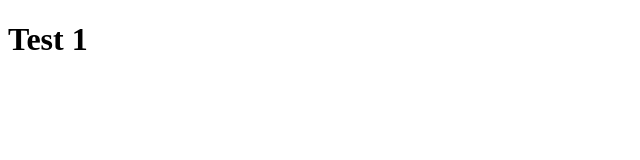
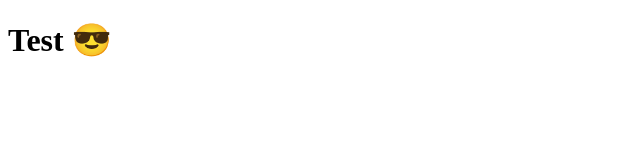
Before and after one commit to pedro-henrique-araujo/clone-tabnews, a Next.js app: page / in a window 1280 px wide. Shown: the top 160 px of the page, without its empty margins (0-640 px from the left). Built offline with nearby package versions, Linux system fonts and the light colour scheme.

Commit message:
add eye glasses smile

```diff
--- a/pages/index.js
+++ b/pages/index.js
@@ -1,5 +1,5 @@
 function Home() {
-    return <h1>Test 1</h1>;
+    return <h1>Test 😎</h1>;
 }
 
 export default Home;
```
